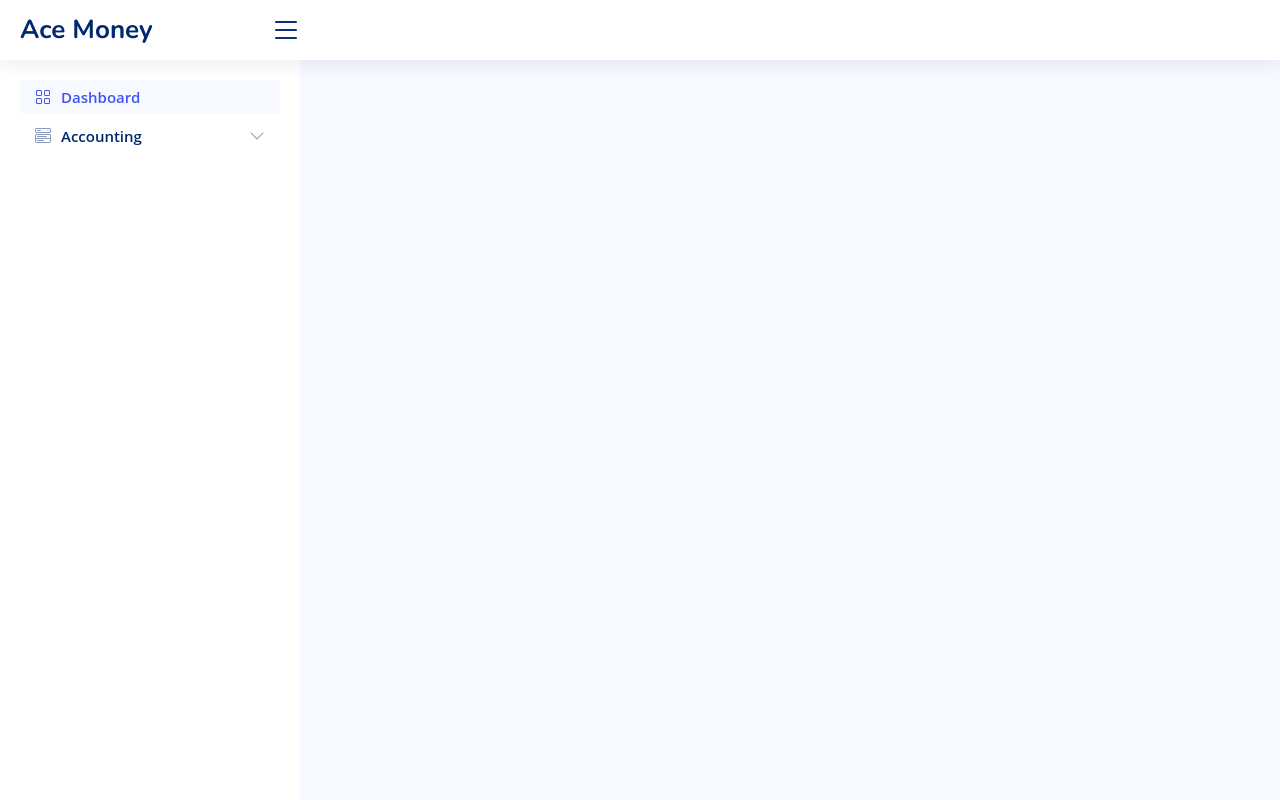
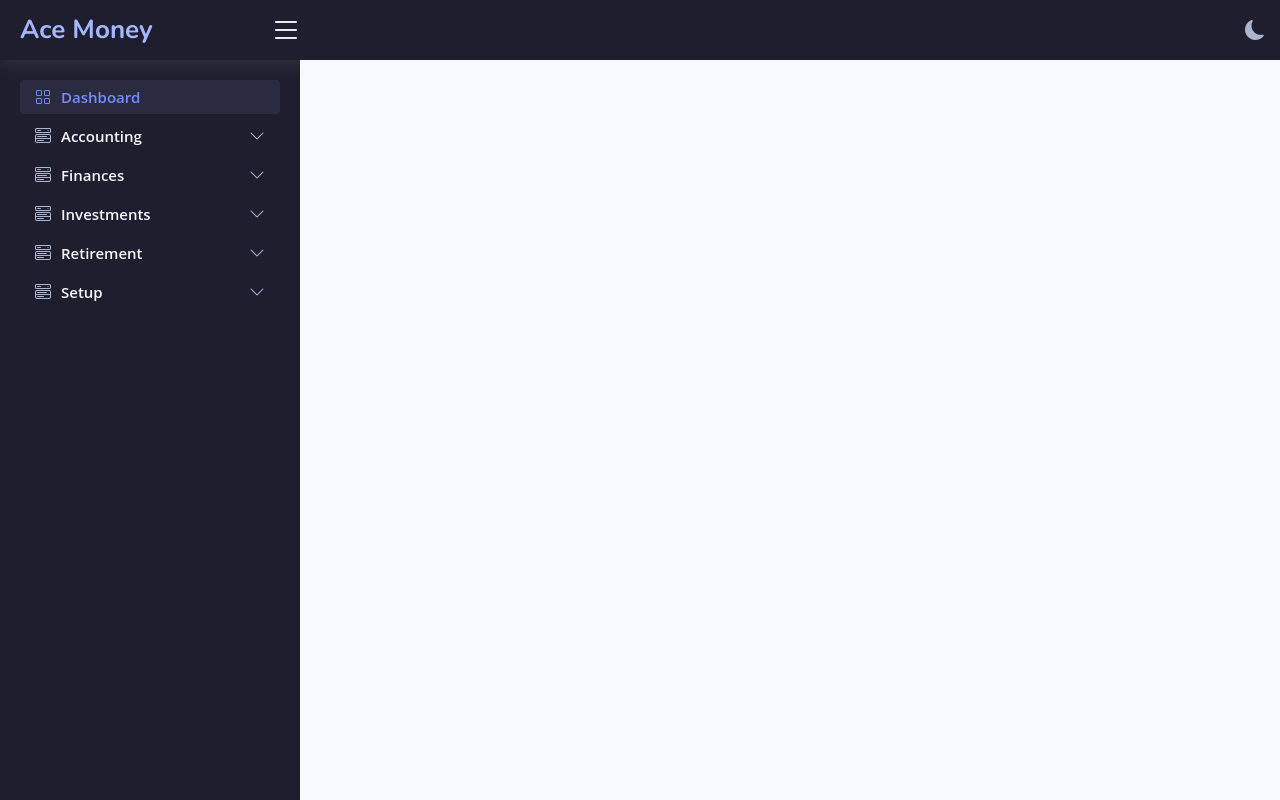
Before and after one commit to k3n5h1n/finance_frontend, a React (Vite) app: page / in a window 1280 px wide. Built offline with nearby package versions, Linux system fonts and the light colour scheme.

Commit message:
Implement dynamic recursive left nav, dark mode.  Move common css to a global variables file.

```diff
--- a/src/App.jsx
+++ b/src/App.jsx
@@ -8,6 +8,7 @@ import 'bootstrap/dist/css/bootstrap.min.css'
 import 'bootstrap/dist/js/bootstrap.min.js'
 
 // import project elements
+import './styles/variables.css';
 import './App.css'
 import Header from './components/Header'
 import SideBar from './components/SideBar'
--- a/src/components/Header.jsx
+++ b/src/components/Header.jsx
@@ -1,15 +1,26 @@
+// src/components/Header.jsx
+
 import React from 'react';
 import './header.css';
 import Logo from './Logo';
 
 function Header() {
+  const toggleTheme = () => {
+    const currentTheme = document.documentElement.getAttribute('data-theme');
+    const newTheme = currentTheme === 'light' ? 'dark' : 'light';
+    document.documentElement.setAttribute('data-theme', newTheme);
+  };
+
   return (
-     <header id='header' className='header fixed-top d-flex align-items-center'>
-        <Logo/>
-        {/* Search? */}
-        {/* Profile */}
+    <header id="header" className="header fixed-top d-flex align-items-center">
+      <Logo />
+      <i
+        className="bi bi-moon-fill theme-toggle-btn"
+        title="Toggle light/dark theme"
+        onClick={toggleTheme}
+      ></i>
     </header>
-   )
+  );
 }
 
- export default Header
+export default Header;
--- a/src/components/SideBar.jsx
+++ b/src/components/SideBar.jsx
@@ -1,51 +1,54 @@
 import React from 'react'
 import './sidebar.css'
-
-function SideBar() {
-  return (
-    <aside id='sidebar' className='sidebar'>
-        <ul id='sidebar-nav' className='sidebar-nav'>
-            <li className='nav-item'>
-                <a className='nav-link' href='/'>
-                    <i className="bi bi-grid"></i>
-                    <span>Dashboard</span>
-                </a>
-            </li>
-            <li className='nav-item'>
-                <a
-                    className='nav-link collapsed'
-                    data-bs-target='#components-nav'
-                    data-bs-toggle='collapse'
-                    href='#'
-                >
-                    <i className='bi bi-menu-button-wide'></i>
-                    <span>Accounting</span>
-                    <i className='bi bi-chevron-down ms-auto'></i>
-                </a>
-                <ul
-                    id="components-nav"
-                    className='nav-content collapse'
-                    data-bs-parent='#sidebar-nav'
-                >
-                    <li>
-                        <a href='#'>
-                            <i className='bi bi-circle'></i>
-                            <span>Accounts</span>
-                        </a>
-                    </li>
-                    <li>
-                        <a href='#'>
-                            <i className='bi bi-circle'></i>
-                            <span>Transactions</span>
-                        </a>
-                    </li>
-                </ul>
+import sideBarNav from "../data/sidebarNav";
 
 
-            </li>
+function SideBarNavItem({ item, depth = 0, parentId = "sidebar-nav" }) {
+  const hasChildren = item.children && item.children.length > 0;
+  const collapseId = `nav-collapse-${item.label.replace(/\s+/g, "-").toLowerCase()}-${depth}`;
+
+  return (
+    <li className="nav-item">
+      <a
+        className={`nav-link ${hasChildren ? "collapsed" : ""}`}
+        href={hasChildren ? "#" : item.href}
+        {...(hasChildren
+          ? { "data-bs-toggle": "collapse", "data-bs-target": `#${collapseId}` }
+          : {})}
+      >
+        {item.icon && <i className={item.icon}></i>}
+        <span>{item.label}</span>
+        {hasChildren && <i className="bi bi-chevron-down ms-auto"></i>}
+      </a>
+
+      {hasChildren && (
+        <ul
+          id={collapseId}
+          className="nav-content collapse"
+          data-bs-parent={`#${parentId}`}   // 👈 reference only the current parent
+        >
+          {item.children.map((child, idx) => (
+            <SideBarNavItem
+              key={idx}
+              item={child}
+              depth={depth + 1}
+              parentId={collapseId}         // 👈 new parent scope for children
+            />
+          ))}
         </ul>
-    </aside>
-  )
+      )}
+    </li>
+  );
 }
 
-export default SideBar
+export default function SideBar() {
+  return (
+    <aside id="sidebar" className="sidebar">
+      <ul id="sidebar-nav" className="sidebar-nav">
+        {sideBarNav.map((item, idx) => (
+          <SideBarNavItem key={idx} item={item} />
+        ))}
+      </ul>
+    </aside>
+  );
+}
--- a/src/components/header.css
+++ b/src/components/header.css
@@ -1,17 +1,36 @@
 /* src/components/header.css */
 
 .header {
-    transition: all 0.5s;
+  transition: all var(--transition-medium);
   z-index: 997;
   height: 60px;
-    box-shadow: 0px 2px 20px rgba(1, 41, 112, 0.1);
-    background-color: #fff;
+  box-shadow: 0px 2px 20px var(--color-border);
+  background-color: var(--color-bg);
   padding-left: 20px;
+  color: var(--color-text);
 }
 
 .header .toggle-sidebar-btn {
   font-size: 32px;
   padding-left: 10px;
   cursor: pointer;
-    color: #012970;
+  color: var(--color-text);
+  transition: color var(--transition-fast);
 }
+
+.header .toggle-sidebar-btn:hover {
+  color: var(--color-primary);
+}
+
+.theme-toggle-btn {
+  font-size: 20px;
+  margin-left: auto;
+  margin-right: 15px;
+  cursor: pointer;
+  color: var(--color-text-muted);
+  transition: color var(--transition-fast);
+}
+
+.theme-toggle-btn:hover {
+  color: var(--color-primary);
+}
--- a/src/components/logo.css
+++ b/src/components/logo.css
@@ -18,6 +18,6 @@
 .logo span {
     font-size: 26px;
     font-weight: 700;
-    color: #012970;
+    color: var(--color-primary-dark);
     font-family: 'Nunito', sans-serif;
 }
--- a/src/components/sidebar.css
+++ b/src/components/sidebar.css
@@ -1,4 +1,4 @@
-/* src/comonents/sidebar.css */
+/* src/components/sidebar.css */
 
 .sidebar {
   position: fixed;
@@ -7,13 +7,13 @@
   bottom: 0;
   width: 300px;
   z-index: 996;
-    transition: all 0.5s;
+  transition: all var(--transition-medium);
   padding: 20px;
   overflow-y: auto;
   scrollbar-width: thin;
-    scrollbar-color: #aab7cf transparent;
-    box-shadow: 0px, 0px, 20px rgba(1, 41, 112, 0.1);
-    background-color: #fff;
+  scrollbar-color: var(--color-scrollbar) transparent;
+  box-shadow: 0px 0px 20px var(--color-border);
+  background-color: var(--color-bg);
 }
 
 @media (max-width: 1199px) {
@@ -25,11 +25,11 @@
 .sidebar::-webkit-scrollbar {
   width: 5px;
   height: 8px;
-    background-color: #fff;
+  background-color: var(--color-bg);
 }
 
 .sidebar::-webkit-scrollbar-thumb {
-    background-color: aab7cf;
+  background-color: var(--color-scrollbar);
 }
 
 @media (min-width: 1200px) {
@@ -75,7 +75,7 @@
 .sidebar-nav .nav-heading {
   font-size: 11px;
   text-transform: uppercase;
-    color: #899bbd;
+  color: var(--color-text-muted);
   font-weight: 600;
   margin: 10px 0 5px 15px;
 }
@@ -85,9 +85,9 @@
   align-items: center;
   font-size: 15px;
   font-weight: 600;
-    color: #4154f1;
-    transition: 0.3s;
-    background: #f6f9ff;
+  color: var(--color-primary);
+  transition: background var(--transition-fast), color var(--transition-fast);
+  background: var(--color-bg-muted);
   padding: 5px 15px;
   border-radius: 4px;
 }
@@ -95,30 +95,30 @@
 .sidebar-nav .nav-link i {
   font-size: 16px;
   margin-right: 10px;
-    color: #4154f1;
+  color: var(--color-primary);
 }
 
 .sidebar-nav .nav-link.collapsed {
-    color: #012970;
-    background: #fff;
+  color: var(--color-text);
+  background: var(--color-bg);
 }
 
 .sidebar-nav .nav-link.collapsed i {
-    color: #899bbd;
+  color: var(--color-text-muted);
 }
 
 .sidebar-nav .nav-link:hover {
-    color: #4154f1;
-    background: #f6f9ff
+  color: var(--color-primary);
+  background: var(--color-bg-muted);
 }
 
 .sidebar-nav .nav-link:hover i {
-    color: #4154f1;
+  color: var(--color-primary);
 }
 
 .sidebar-nav .nav-link .bi-chevron-down {
   margin-right: 0;
-    transition: transform 0.2s ease-in-out;
+  transition: transform var(--transition-fast);
 }
 
 .sidebar-nav .nav-link:not(.collapsed) .bi-chevron-down {
@@ -129,9 +129,9 @@
   align-items: center;
   font-size: 13px;
   font-weight: 600;
-    color: #4154f1;
+  color: var(--color-primary);
   transition: 0.3s;
-    background: #f6f9ff;
+  background: var(--color-bg-muted);
   border-radius: 4px;
 }
 
@@ -144,5 +144,5 @@
   font-size: 10px;
   margin-left: 0px;
   margin-right: 10px;
-    color: #4154f1;
+  color: var(--color-primary);
 }
--- /dev/null
+++ b/src/data/sidebarNav.js
@@ -0,0 +1,75 @@
+// src/data/sideBarNav.js
+//
+// Contains the hierarchical structure of the navigation
+// TBD: Currently 2-levels may be specified.  Consider recursive later if needed.
+
+const sideBarNav = [
+  {
+    label: "Dashboard",
+    icon: "bi bi-grid",
+    href: "/",
+  },
+  {
+    label: "Accounting",
+    icon: "bi bi-menu-button-wide",
+    children: [
+      { label: "Transactions", icon: "bi bi-circle", href: "#" },
+      { label: "Suppliers", icon: "bi bi-circle", href: "#" },
+      { label: "Year-End", icon: "bi bi-circle", href: "#" },
+      { label: "Audit", icon: "bi bi-circle", href: "#" },
+    ],
+  },
+  {
+    label: "Finances",
+    icon: "bi bi-menu-button-wide",
+    children: [
+      { label: "Budgets", icon: "bi bi-circle", href: "#" },
+      {
+        label: "Financial Reports",
+        icon: "bi bi-circle",
+        href: "#",
+        children: [
+            {label: "Income Statement", href: "#"},
+            {label: "Balance Sheet", href: "#"},
+            {label: "Cashflow Statement", href: "#"},
+        ]
+      },
+      { label: "Utilities", icon: "bi bi-circle", href: "#" },
+      { label: "Weather", icon: "bi bi-circle", href: "#" },
+    ],
+  },
+  {
+    label: "Investments",
+    icon: "bi bi-menu-button-wide",
+    children: [
+      { label: "Accounts", icon: "bi bi-circle", href: "#" },
+      { label: "Shares", icon: "bi bi-circle", href: "#" },
+      { label: "Allocation", icon: "bi bi-circle", href: "#" },
+      { label: "Benchmarks", icon: "bi bi-circle", href: "#" },
+      { label: "Re-Balance", icon: "bi bi-circle", href: "#" },
+    ],
+  },
+  {
+    label: "Retirement",
+    icon: "bi bi-menu-button-wide",
+    children: [
+      { label: "Scenarios", icon: "bi bi-circle", href: "#" },
+      { label: "Life Stages", icon: "bi bi-circle", href: "#" },
+      { label: "Indexes", icon: "bi bi-circle", href: "#" },
+      { label: "Conditions", icon: "bi bi-circle", href: "#" },
+    ],
+  },
+  {
+    label: "Setup",
+    icon: "bi bi-menu-button-wide",
+    children: [
+      { label: "Organizations", icon: "bi bi-circle", href: "#" },
+      { label: "People", icon: "bi bi-circle", href: "#" },
+      { label: "Accounts", icon: "bi bi-circle", href: "#" },
+      { label: "Taxes & Regulatory", icon: "bi bi-circle", href: "#" },
+      { label: "Data Feeds", icon: "bi bi-circle", href: "#" },
+    ],
+  },
+];
+
+export default sideBarNav;
--- /dev/null
+++ b/src/styles/variables.css
@@ -0,0 +1,44 @@
+/* src/styles/variables */
+
+
+/* Global CSS Variables */
+
+/* Dark theme default */
+:root {
+  /* Primary palette */
+  --color-primary: #768cff;
+  --color-primary-dark: #a5b8ff;
+  --color-accent: #2b2b40;
+
+  /* Text */
+  --color-text: #f5f6fa;
+  --color-text-muted: #aab7cf;
+
+  /* Backgrounds */
+  --color-bg: #1e1e2f;
+  --color-bg-muted: #2b2b40;
+
+  /* Borders & shadows */
+  --color-border: rgba(255, 255, 255, 0.1);
+  --color-scrollbar: #3d4565;
+
+  /* Transitions */
+  --transition-fast: 0.2s ease-in-out;
+  --transition-medium: 0.5s;
+}
+
+/* Light theme override */
+[data-theme='light'] {
+  --color-primary: #4154f1;
+  --color-primary-dark: #012970;
+  --color-accent: #f6f9ff;
+
+  --color-text: #012970;
+  --color-text-muted: #899bbd;
+
+  --color-bg: #ffffff;
+  --color-bg-muted: #f6f9ff;
+
+  --color-border: rgba(1, 41, 112, 0.1);
+  --color-scrollbar: #aab7cf;
+}
```
Lines whose indentation alone changed are shown as unchanged.
